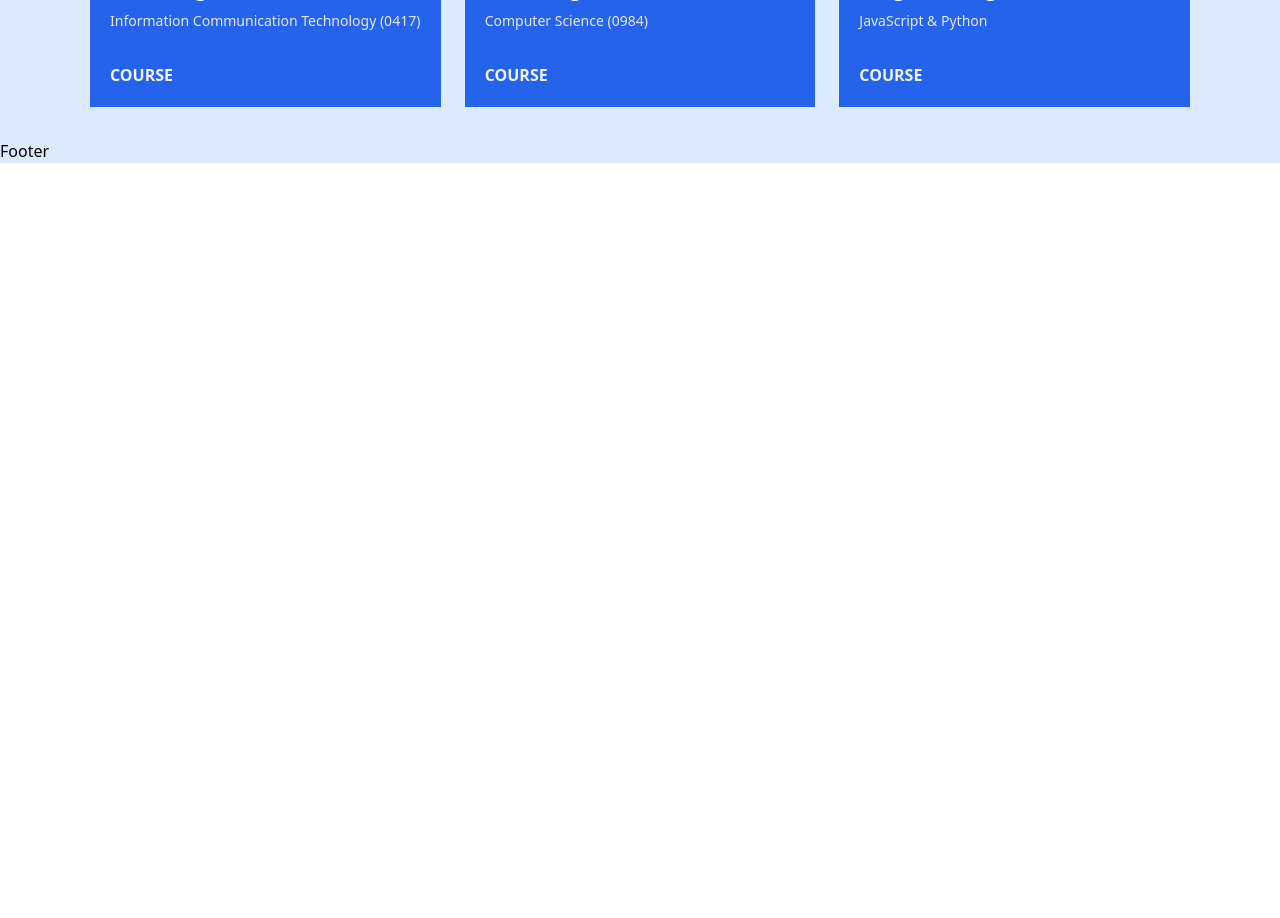
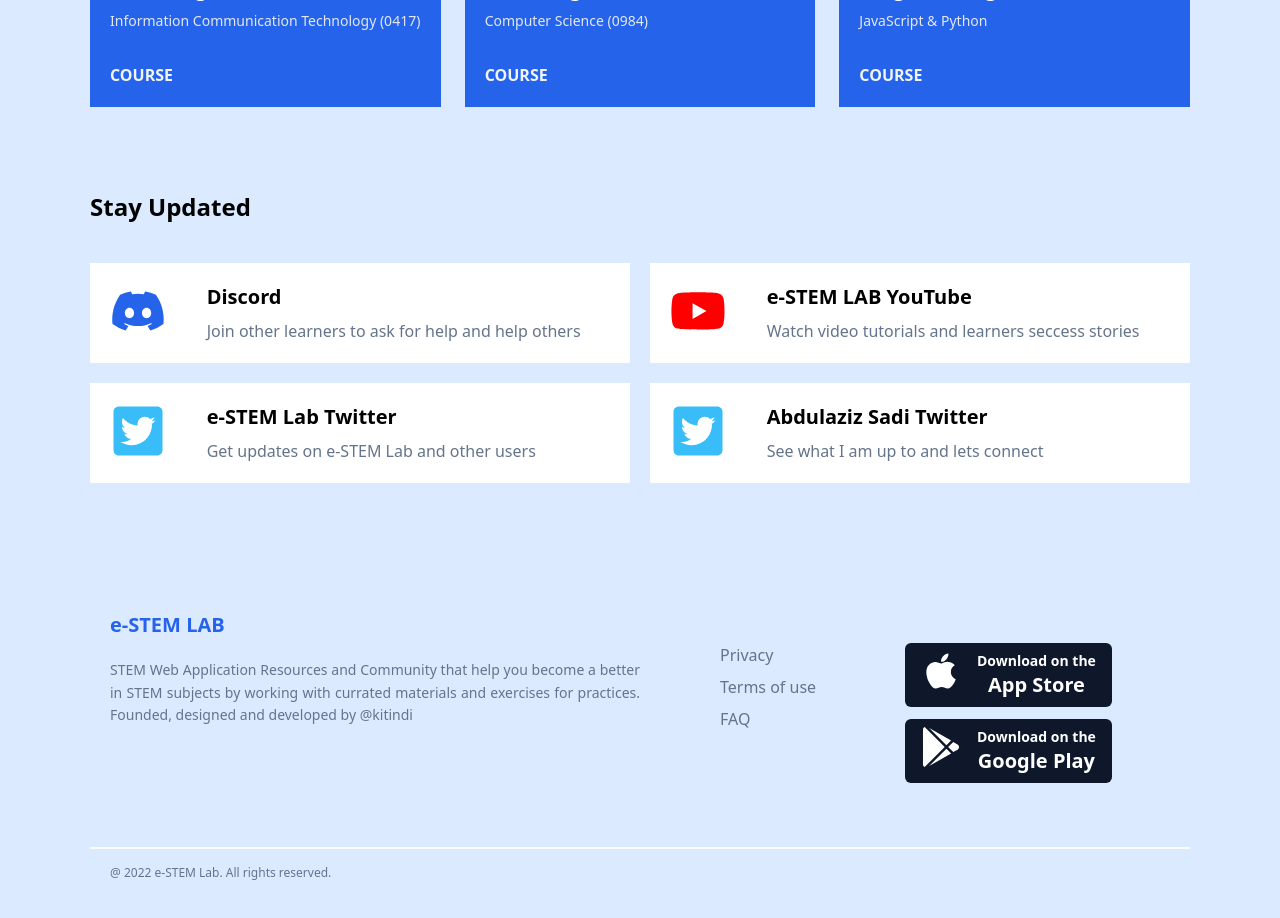
Before and after one commit to kitindi/e-stem-labs_frontend, a React (Create React App) app: page /welcome in a window 1280 px wide. Shown: the part 760-1678 px from the top of the page. Before the commit the page ends 923 px from the top, so only its background shows below. Built offline with nearby package versions, Linux system fonts and the light colour scheme.

Commit message:
added footer section

```diff
--- a/package.json
+++ b/package.json
@@ -3,11 +3,15 @@
   "version": "0.1.0",
   "private": true,
   "dependencies": {
+    "@fortawesome/fontawesome-svg-core": "^6.1.2",
+    "@fortawesome/free-regular-svg-icons": "^6.1.2",
+    "@fortawesome/free-solid-svg-icons": "^6.1.2",
     "@testing-library/jest-dom": "^5.16.4",
     "@testing-library/react": "^13.3.0",
     "@testing-library/user-event": "^13.5.0",
     "react": "^18.2.0",
     "react-dom": "^18.2.0",
+    "react-icons": "^4.4.0",
     "react-router-dom": "^6.3.0",
     "react-scripts": "5.0.1",
     "web-vitals": "^2.1.4"
--- a/public/index.html
+++ b/public/index.html
@@ -24,7 +24,9 @@
       work correctly both with client-side routing and a non-root public URL.
       Learn how to configure a non-root public URL by running `npm run build`.
     -->
-    <title>React App</title>
+    <title>
+      e-STEM Lab | Digital School | Science | Technology & Mathematics
+    </title>
   </head>
   <body>
     <noscript>You need to enable JavaScript to run this app.</noscript>
--- a/src/components/Footer.jsx
+++ b/src/components/Footer.jsx
@@ -1,7 +1,142 @@
 import React from "react";
+import { Link } from "react-router-dom";
+import {
+  FaDiscord,
+  FaYoutube,
+  FaTwitterSquare,
+  FaApple,
+  FaGooglePlay,
+} from "react-icons/fa";
 
 const Footer = () => {
-  return <div>Footer</div>;
+  return (
+    <div className="w-full py-8  mt-5">
+      <div className="w-full max-w-[1100px] mx-auto">
+        <p className="text-2xl font-semibold mb-10">Stay Updated</p>
+        <div className="grid grid-cols-2 gap-5">
+          {/* col-1 */}
+          <div className="bg-white p-5 flex gap-4">
+            <div className="w-1/6">
+              <p>
+                <FaDiscord color="#2563eb" fontSize="3.5em" />
+              </p>
+            </div>
+            <div className="w-5/6">
+              <p className="font-semibold text-xl mb-2">Discord</p>
+              <p className="text-slate-500">
+                Join other learners to ask for help and help others
+              </p>
+            </div>
+          </div>
+          {/* col-2 */}
+          {/* col-1 */}
+          <div className="bg-white p-5 flex gap-4">
+            <div className="w-1/6">
+              <p>
+                <FaYoutube color="red" fontSize="3.5em" />
+              </p>
+            </div>
+            <div className="w-5/6">
+              <p className="font-semibold text-xl mb-2">e-STEM LAB YouTube</p>
+              <p className="text-slate-500">
+                Watch video tutorials and learners seccess stories
+              </p>
+            </div>
+          </div>
+          {/* col-1 */}
+          <div className="bg-white p-5 flex gap-4">
+            <div className="w-1/6">
+              <p>
+                <FaTwitterSquare color="#38bdf8" fontSize="3.5em" />
+              </p>
+            </div>
+            <div className="w-5/6">
+              <p className="font-semibold text-xl mb-2">e-STEM Lab Twitter</p>
+              <p className="text-slate-500">
+                Get updates on e-STEM Lab and other users
+              </p>
+            </div>
+          </div>
+          {/* col-1 */}
+          <div className="bg-white p-5 flex gap-4">
+            <div className="w-1/6">
+              <p>
+                <FaTwitterSquare color="#38bdf8" fontSize="3.5em" />
+              </p>
+            </div>
+            <div className="w-5/6">
+              <p className="font-semibold text-xl mb-2">
+                Abdulaziz Sadi Twitter
+              </p>
+              <p className="text-slate-500">
+                See what I am up to and lets connect
+              </p>
+            </div>
+          </div>
+        </div>
+        {/* copyright info */}
+        <div className="w-full grid grid-cols-4 py-8 mt-24  px-5">
+          <div className="col-span-2">
+            <h1 className="text-blue-600 text-xl font-bold mb-5 pr-4">
+              <span>e-STEM </span>LAB
+            </h1>
+            <p className="text-sm leading-relaxed text-slate-500 text-justify">
+              STEM Web Application Resources and Community that help you become
+              a better in STEM subjects by working with currated materials and
+              exercises for practices. Founded, designed and developed by{" "}
+              <span>
+                <a href="">@kitindi</a>
+              </span>
+            </p>
+          </div>
+          <div className="py-8 px-20 text-slate-500">
+            <ul className="flex flex-col gap-2">
+              <Link to="">Privacy</Link>
+              <Link to="">Terms of use</Link>
+              <Link to="">FAQ</Link>
+            </ul>
+          </div>
+          <div className="py-8">
+            {/* <p>Mobile App</p> */}
+            <div className="mb-3">
+              <button className="bg-slate-900 py-2 px-4 flex gap-4 rounded-md">
+                <div>
+                  <FaApple color="white" fontSize="2.5em" />
+                </div>
+                <div>
+                  <p className="text-white text-sm font-semibold">
+                    Download on the
+                  </p>
+                  <p className="text-white text-xl font-semibold">App Store</p>
+                </div>
+              </button>
+            </div>
+            <div>
+              <button className="bg-slate-900 py-2 px-4 flex gap-4 rounded-md">
+                <div>
+                  <FaGooglePlay color="white" fontSize="2.5em" />
+                </div>
+                <div>
+                  <p className="text-white text-sm font-semibold">
+                    Download on the
+                  </p>
+                  <p className="text-white text-xl font-semibold">
+                    Google Play
+                  </p>
+                </div>
+              </button>
+            </div>
+          </div>
+        </div>
+        {/* copy statement */}
+        <div className="w-full py-4 px-5 border-t-2 border-slate-50">
+          <p className="text-xs text-slate-500">
+            @ {new Date().getFullYear()} e-STEM Lab. All rights reserved.
+          </p>
+        </div>
+      </div>
+    </div>
+  );
 };
 
 export default Footer;
--- a/src/components/Login.jsx
+++ b/src/components/Login.jsx
@@ -6,7 +6,7 @@ const Login = () => {
       <div className=" h-screen py-12 pl-28 pr-10 w-1/2 bg-slate-800 flex flex-col justify-between">
         <div className="">
           <h1 className="text-white text-3xl font-bold">
-            <span className="text-blue-600">e-STEM </span>lab
+            <span className="text-blue-600">e-STEM </span>LAB
           </h1>
           <div className="mt-28">
             <h2 className="text-white text-3xl font-light">
--- a/src/components/Navbar.jsx
+++ b/src/components/Navbar.jsx
@@ -2,10 +2,11 @@ import React from "react";
 
 const Navbar = () => {
   return (
-    <nav className="w-full mx-auto flex justify-between items-center px-16 py-3 border-b-2 border-slate-300 bg-white">
+    <nav className="w-full mx-auto  border-b-2 border-slate-300 bg-white sticky absolute top-0 left-0">
+      <div className="w-full flex justify-between items-center px-16 py-3">
         <div>
           <h1 className="text-blue-600 text-3xl font-bold">
-          <span className="">e-STEM </span>lab
+            <span className="">e-STEM </span>LAB
           </h1>
         </div>
         <div className="flex items-center gap-4">
@@ -60,6 +61,7 @@ const Navbar = () => {
             </svg>
           </span>
         </div>
+      </div>
     </nav>
   );
 };
--- a/src/components/Signup.jsx
+++ b/src/components/Signup.jsx
@@ -6,7 +6,7 @@ const Signup = () => {
       <div className=" h-screen py-12 pl-28 pr-10 w-1/2 bg-slate-800 flex flex-col justify-between">
         <div className="">
           <h1 className="text-white text-3xl font-bold">
-            <span className="text-blue-600">e-STEM </span>lab
+            <span className="text-blue-600">e-STEM </span>LAB
           </h1>
           <div className="mt-28">
             <h2 className="text-white text-3xl font-light">
--- a/src/pages/Welcome.jsx
+++ b/src/pages/Welcome.jsx
@@ -1,4 +1,5 @@
 import React from "react";
+import { Link } from "react-router-dom";
 import Hero from "../components/Hero";
 import Navbar from "../components/Navbar";
 import ict from "../img/ict.svg";
@@ -8,14 +9,14 @@ import Footer from "../components/Footer";
 
 const Welcome = () => {
   return (
-    <div className="w-full bg-blue-100">
+    <div className="w-full bg-blue-100 relative">
       <Navbar />
       <Hero />
       <div className="w-full py-8 ">
         <div className="w-full max-w-[1100px] mx-auto">
           <p className="text-2xl font-semibold mb-10"> Learning Paths</p>
           <div className="w-full grid grid-cols-3 gap-6 ">
-            <div className="bg-white">
+            <Link to="" className="bg-white">
               <div className="p-6">
                 <img src={ict} alt="" />
               </div>
@@ -28,8 +29,8 @@ const Welcome = () => {
                 </p>
                 <p className="text-slate-100 font-bold mt-8">COURSE</p>
               </div>
-            </div>
-            <div className="bg-white">
+            </Link>
+            <Link to="" className="bg-white">
               <div className="p-6">
                 <img src={computer} alt="" />
               </div>
@@ -42,8 +43,8 @@ const Welcome = () => {
                 </p>
                 <p className="text-slate-100 font-bold mt-8">COURSE</p>
               </div>
-            </div>
-            <div className="bg-white">
+            </Link>
+            <Link to="" className="bg-white">
               <div className="p-6">
                 <img src={programming} alt="" />
               </div>
@@ -54,7 +55,7 @@ const Welcome = () => {
                 </p>
                 <p className="text-slate-100 font-bold mt-8">COURSE</p>
               </div>
-            </div>
+            </Link>
           </div>
         </div>
       </div>
```
Also changed, not shown: 1 other file (tests, documents, lock files or other folders). Lines whose indentation alone changed are shown as unchanged.
